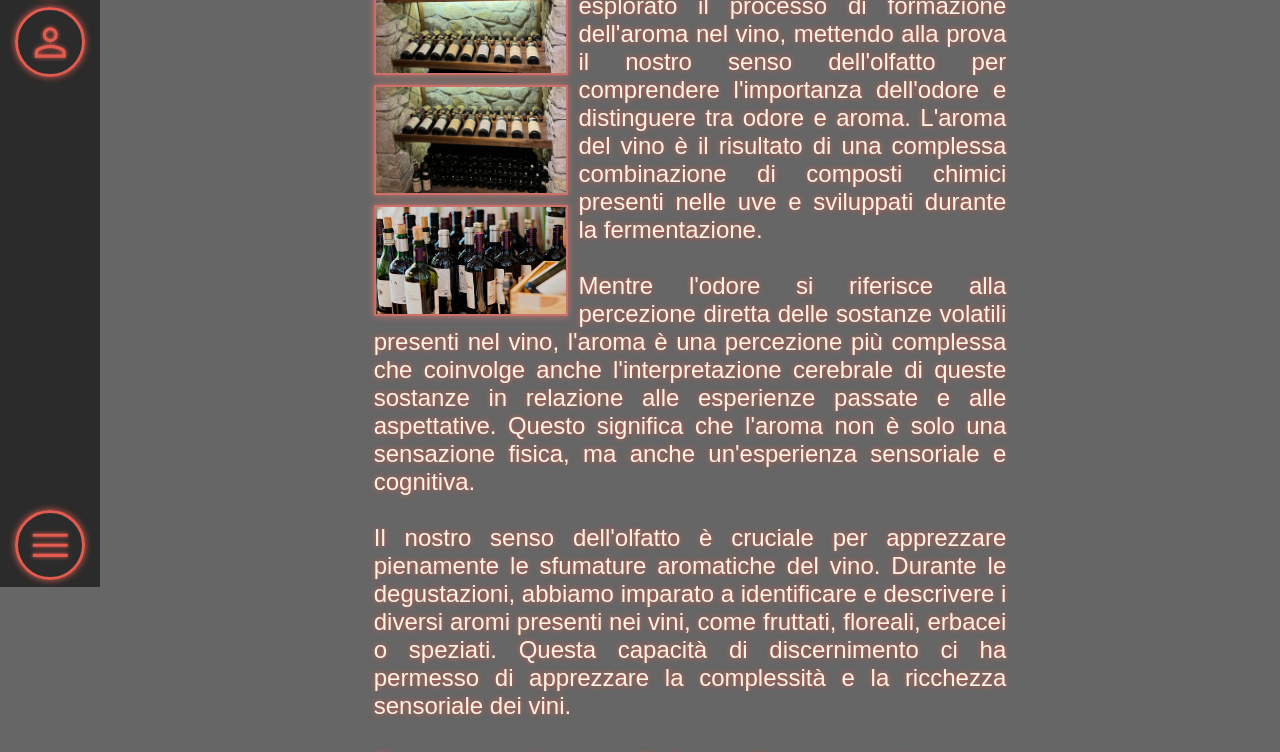
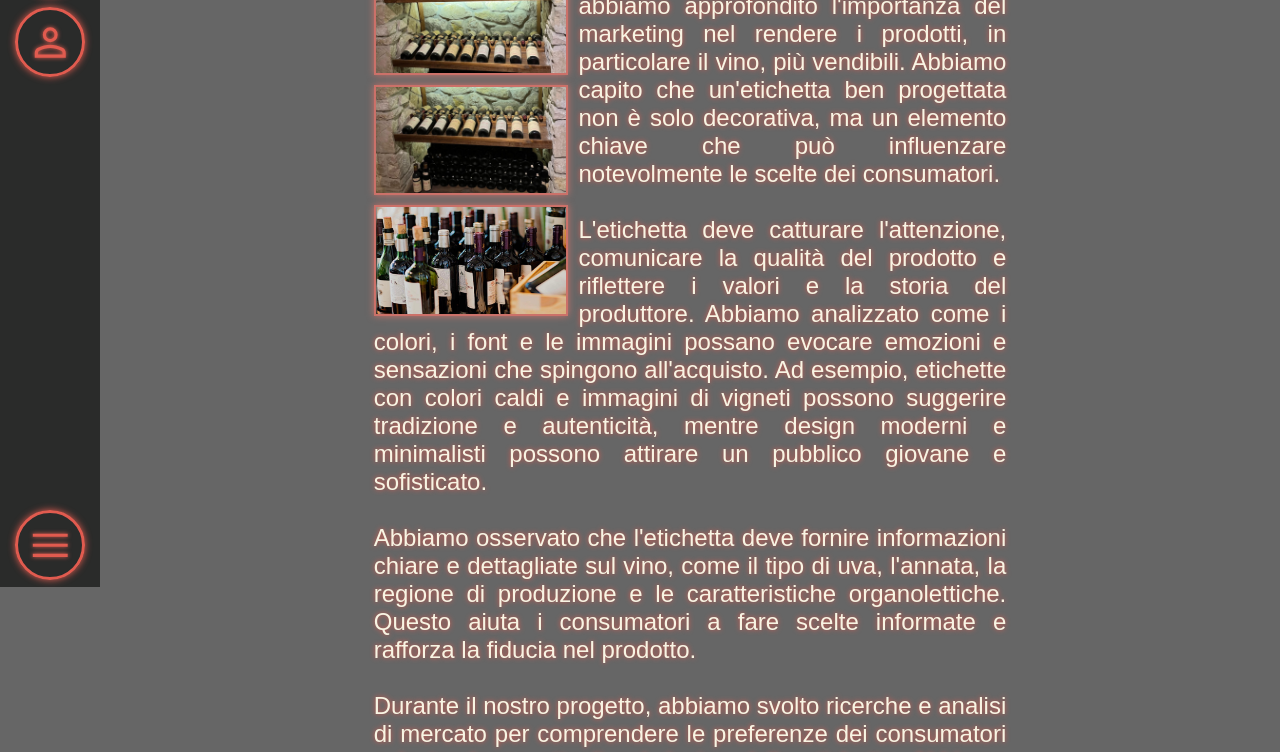
Before and after one commit to zKryle/Dalla-Vite-Al-Vino-PCTO-Website, a plain HTML site: page lezioni/lezione5.html in a window 1280 px wide. Shown: the part 213-965 px from the top of the page. Drawn offline with Linux system fonts and the light colour scheme; a web font is replaced by a local one.

Commit message:
fixed lesson 5

```diff
--- a/lezioni/lezione5.html
+++ b/lezioni/lezione5.html
@@ -50,16 +50,17 @@
                             <img src="../assets/img/marketing3.jpeg" alt="">
                         </div>
                         <p>
-                            Durante il nostro percorso, abbiamo esplorato il processo di formazione dell'aroma nel vino, mettendo alla prova il nostro senso dell'olfatto per comprendere l'importanza dell'odore e distinguere tra odore e aroma. L'aroma del vino è il risultato di una complessa combinazione di composti chimici presenti nelle uve e sviluppati durante la fermentazione.
+                            Durante il nostro percorso PCTO, abbiamo approfondito l'importanza del marketing nel rendere i prodotti, in particolare il vino, più vendibili. Abbiamo capito che un'etichetta ben progettata non è solo decorativa, ma un elemento chiave che può influenzare notevolmente le scelte dei consumatori.
                             <br><br>
-                            Mentre l'odore si riferisce alla percezione diretta delle sostanze volatili presenti nel vino, l'aroma è una percezione più complessa che coinvolge anche l'interpretazione cerebrale di queste sostanze in relazione alle esperienze passate e alle aspettative. Questo significa che l'aroma non è solo una sensazione fisica, ma anche un'esperienza sensoriale e cognitiva.
+                            L'etichetta deve catturare l'attenzione, comunicare la qualità del prodotto e riflettere i valori e la storia del produttore. Abbiamo analizzato come i colori, i font e le immagini possano evocare emozioni e sensazioni che spingono all'acquisto. Ad esempio, etichette con colori caldi e immagini di vigneti possono suggerire tradizione e autenticità, mentre design moderni e minimalisti possono attirare un pubblico giovane e sofisticato.
                             <br><br>
-                            Il nostro senso dell'olfatto è cruciale per apprezzare pienamente le sfumature aromatiche del vino. Durante le degustazioni, abbiamo imparato a identificare e descrivere i diversi aromi presenti nei vini, come fruttati, floreali, erbacei o speziati. Questa capacità di discernimento ci ha permesso di apprezzare la complessità e la ricchezza sensoriale dei vini.
+                            Abbiamo osservato che l'etichetta deve fornire informazioni chiare e dettagliate sul vino, come il tipo di uva, l'annata, la regione di produzione e le caratteristiche organolettiche. Questo aiuta i consumatori a fare scelte informate e rafforza la fiducia nel prodotto.
                             <br><br>
-                            Comprendere il ruolo dell'olfatto nell'esperienza del vino ci ha fornito una prospettiva più profonda sulle caratteristiche organolettiche del prodotto e sull'importanza della percezione sensoriale nel giudizio della qualità. Questa consapevolezza ci ha anche reso più consapevoli dell'importanza dell'ambiente e delle condizioni di degustazione nel massimizzare il piacere e l'esperienza gustativa complessiva.
+                            Durante il nostro progetto, abbiamo svolto ricerche e analisi di mercato per comprendere le preferenze dei consumatori e le tendenze attuali nel design delle etichette. Abbiamo partecipato a workshop interni e discussioni di gruppo, dove abbiamo condiviso idee e feedback, migliorando le nostre competenze nel progettare etichette efficaci per diverse tipologie di vino.
                             <br><br>
-                            In conclusione, il nostro esperimento sull'odore e sull'aroma del vino ci ha fornito un'esperienza pratica e illuminante sulla complessità sensoriale di questo prodotto. Questa conoscenza ci ha reso più consapevoli e informati nel valutare e apprezzare il vino, arricchendo la nostra esperienza e affinando le nostre competenze degustative.
-                        </p>
+                            Abbiamo capito che è fondamentale considerare anche gli aspetti legali e normativi nella progettazione delle etichette, per garantire che tutte le informazioni richieste siano presenti e conformi alle normative vigenti.
+                            <br><br>
+                            In sintesi, il nostro percorso PCTO ci ha fornito una comprensione approfondita del ruolo cruciale che il marketing e il design delle etichette giocano nel successo commerciale di un vino, preparandoci a future sfide nel mondo del lavoro.</p>
                     </div>
                 </div>
             </div>
```
